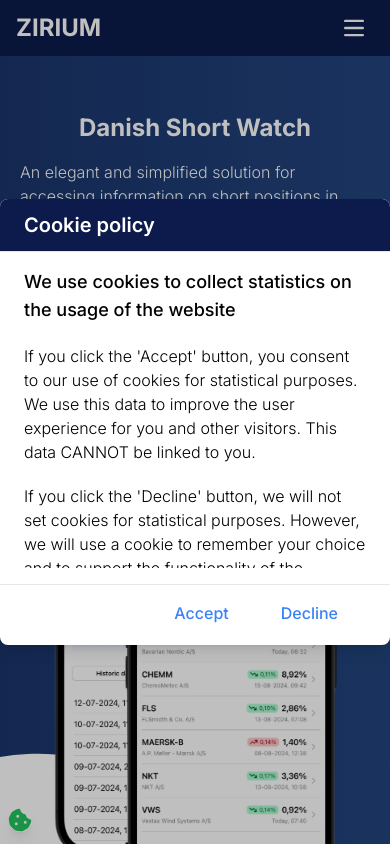
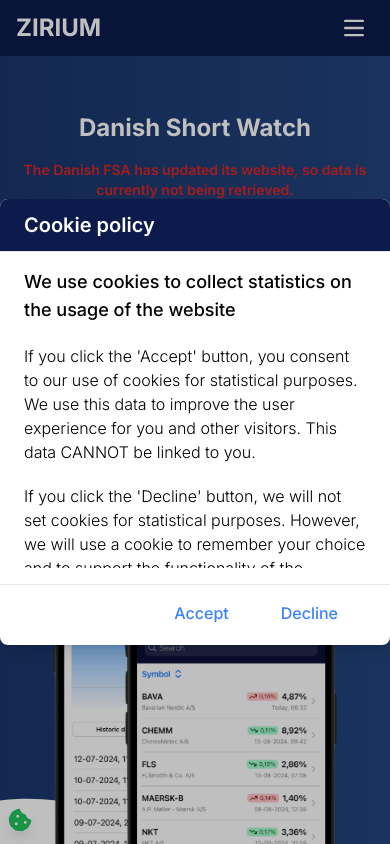
Before and after one commit to araz-code/short_watch_backend, a React (Vite) app in the folder frontend/: page / in a window 390 px wide. Shown: the top 844 px of the page. Built offline with nearby package versions, Linux system fonts and the light colour scheme.

Commit message:
added fsa warning

```diff
--- a/frontend/src/locales/da/translation.json
+++ b/frontend/src/locales/da/translation.json
@@ -154,6 +154,7 @@
     "Show summery": "Vis opsummering",
     "today": "i dag",
     "Period start": "Periodestart",
-    "The FSA's homepage for publishing short positions is down at the moment, making it impossible to retrieve the latest data.": "Finanstilsynets side for shortpositioner er nede, så de nyeste data kan ikke hentes i øjeblikket."
+    "The FSA's homepage for publishing short positions is down at the moment, making it impossible to retrieve the latest data.": "Finanstilsynets side for shortpositioner er nede, så de nyeste data kan ikke hentes i øjeblikket.",
+    "FSA website updated warning": "Finanstilsynets hjemmeside er ændret, så data kan ikke hentes lige nu"
   }
 }
--- a/frontend/src/locales/en/translation.json
+++ b/frontend/src/locales/en/translation.json
@@ -154,6 +154,7 @@
     "Show summery": "Show summery",
     "today": "today",
     "Period start": "Period start",
-    "The FSA's homepage for publishing short positions is down at the moment, making it impossible to retrieve the latest data.": "The FSA's homepage for publishing short positions is down at the moment, making it impossible to retrieve the latest data."
+    "The FSA's homepage for publishing short positions is down at the moment, making it impossible to retrieve the latest data.": "The FSA's homepage for publishing short positions is down at the moment, making it impossible to retrieve the latest data.",
+    "FSA website updated warning": "The Danish FSA has updated its website, so data is currently not being retrieved."
   }
 }
--- a/frontend/src/routes/HomePage.tsx
+++ b/frontend/src/routes/HomePage.tsx
@@ -51,6 +51,9 @@ const HomePage: React.FC = () => {
             <div className="flex flex-col justify-start sm:pt-6 sm:pb-0 text-white gap-4 sm:w-[410px] sm:mr-5">
               <p className="text-2xl text-center sm:text-left sm:text-4xl font-bold">
                 Danish Short Watch
+              </p>
+              <p className="text-red-600 font-semibold text-center sm:text-left text-sm sm:text-base">
+                {t("FSA website updated warning")}
               </p>
               <p className="sm:text-md text-wrap">
                 {t(
--- a/frontend/src/routes/ShortWatchPage.tsx
+++ b/frontend/src/routes/ShortWatchPage.tsx
@@ -147,6 +147,9 @@ const ShortWatchPage: React.FC = () => {
             <p className="text-xl lg:text-3xl text-center font-bold py-6 dark:text-white">
               Danish Short Watch
             </p>
+            <p className="text-red-600 font-semibold text-center text-sm lg:text-base px-2">
+              {t("FSA website updated warning")}
+            </p>
             <section className="w-full">
               <div className="relative mx-2 flex items-center">
                 <div className="absolute inset-y-0 left-0 flex items-center ps-3 pointer-events-none">
```
